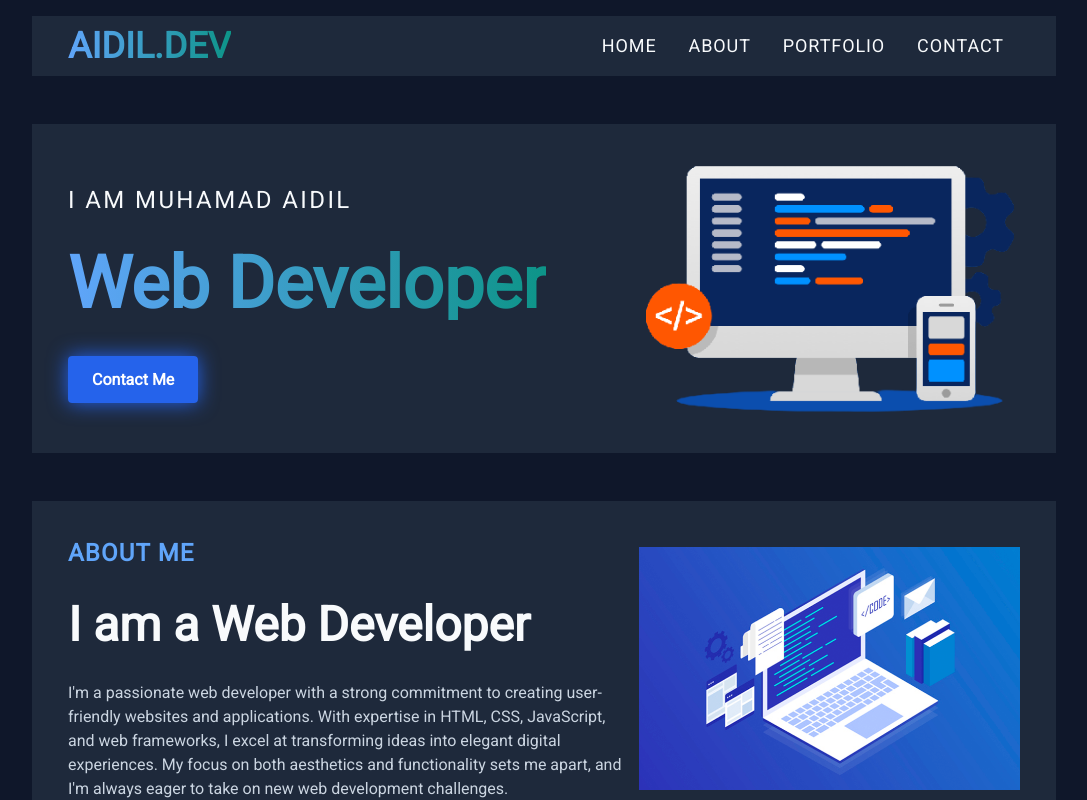
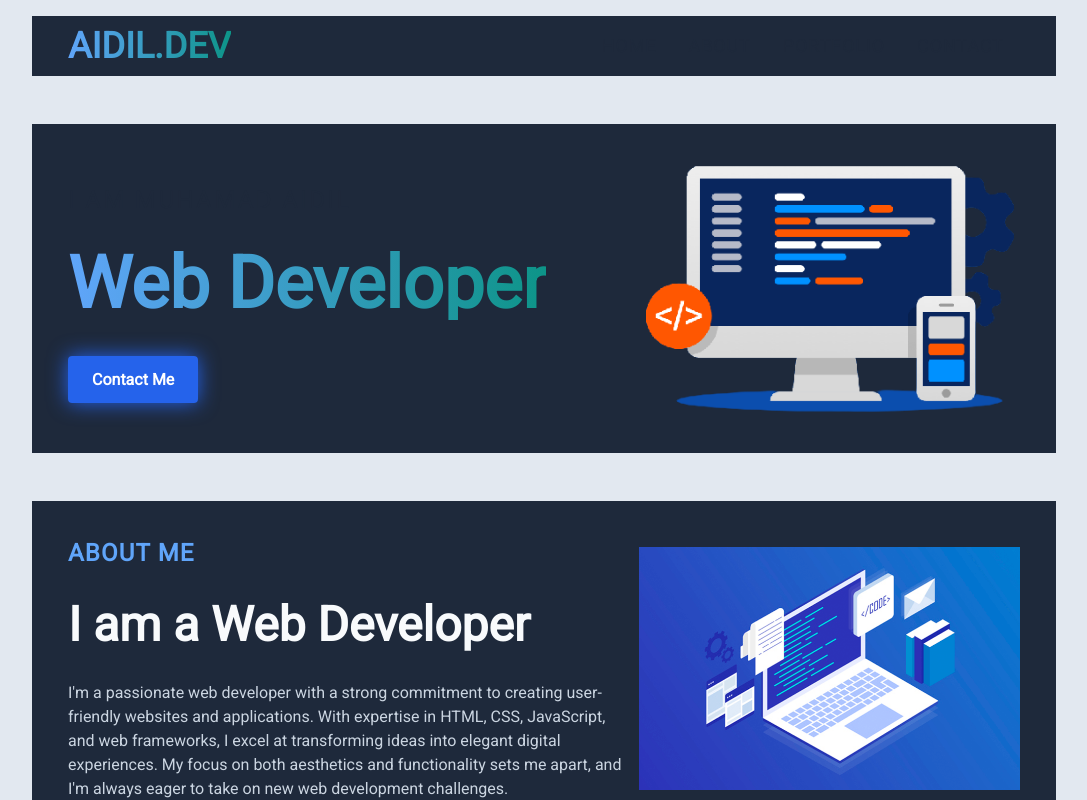
Before and after one commit to aidilrx04/aidilrx04-portfolio, a SvelteKit app: page / in a window 1280 px wide. Shown: the top 800 px of the page, without its empty margins (96-1183 px from the left). Built offline with nearby package versions, Linux system fonts and the light colour scheme; some icons are missing.

Commit message:
feat: enable darkmode

```diff
--- a/src/routes/+layout.svelte
+++ b/src/routes/+layout.svelte
@@ -1,5 +1,27 @@
 <script>
+	import { browser } from '$app/environment';
 	import '../app.css';
+
+	export let darkMode = false;
+
+	$: if (browser) {
+		if (window.matchMedia('(prefers-color-scheme: dark)').matches) {
+			darkMode = true;
+		}
+	}
+
+	$: if (browser) document.body.classList.toggle('dark', darkMode);
 </script>
 
 <slot><!-- optional fallback --></slot>
+
+<style>
+	:global(body.dark) {
+		/* @apply bg-gradient-to-r from-slate-800 to-slate-900; */
+		@apply bg-slate-900 text-slate-50;
+	}
+
+	:global(body) {
+		@apply bg-slate-200 text-slate-800;
+	}
+</style>
--- a/src/routes/+page.svelte
+++ b/src/routes/+page.svelte
@@ -166,14 +166,6 @@
 	:global(html) {
 		scroll-behavior: smooth;
 	}
-	:global(body) {
-		/* @apply bg-gradient-to-r from-slate-800 to-slate-900; */
-		@apply bg-slate-900;
-	}
-
-	:global(*) {
-		@apply text-slate-50;
-	}
 
 	@keyframes titles {
 		from {
--- a/tailwind.config.js
+++ b/tailwind.config.js
@@ -4,5 +4,6 @@ export default {
 	theme: {
 		extend: {}
 	},
-	plugins: []
+	plugins: [],
+	darkMode: 'class'
 };
```
